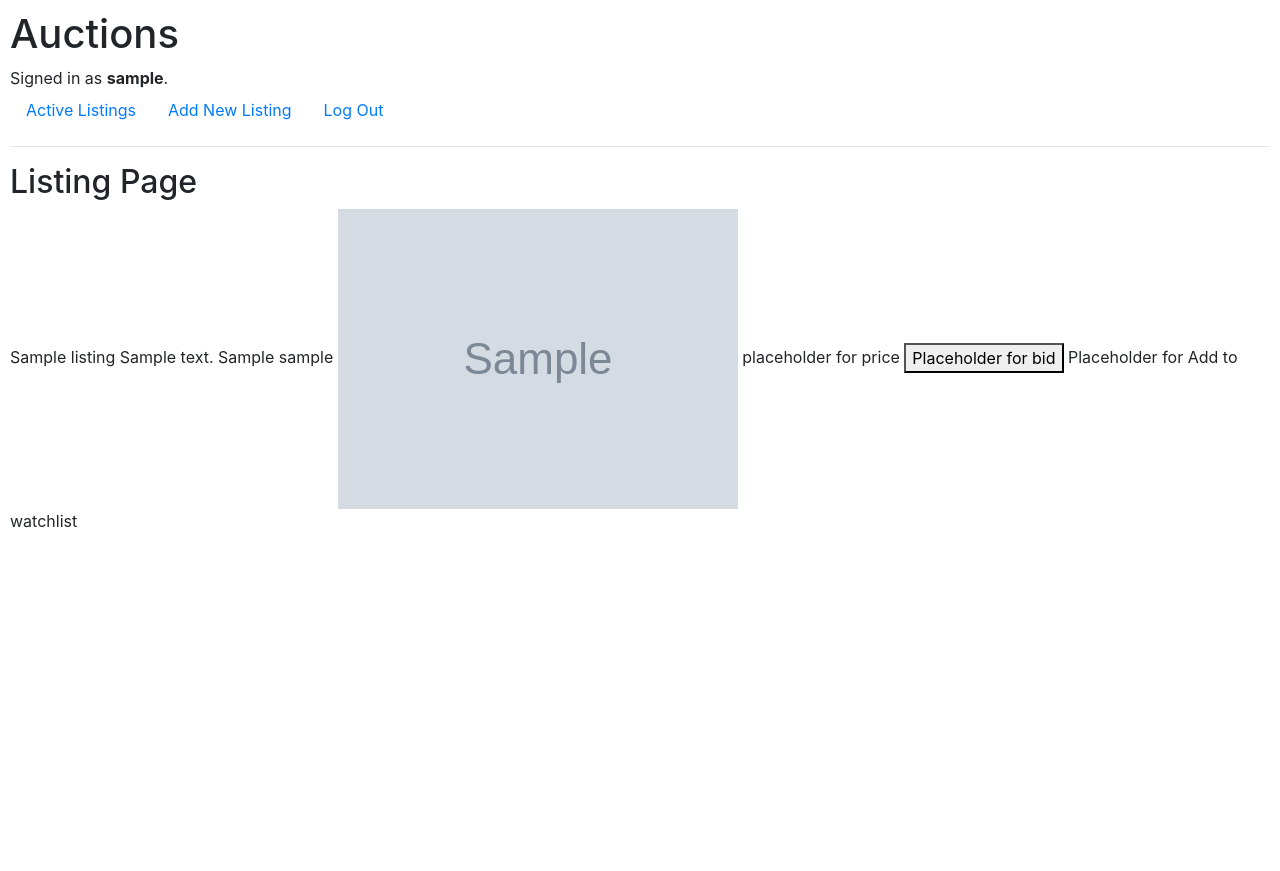
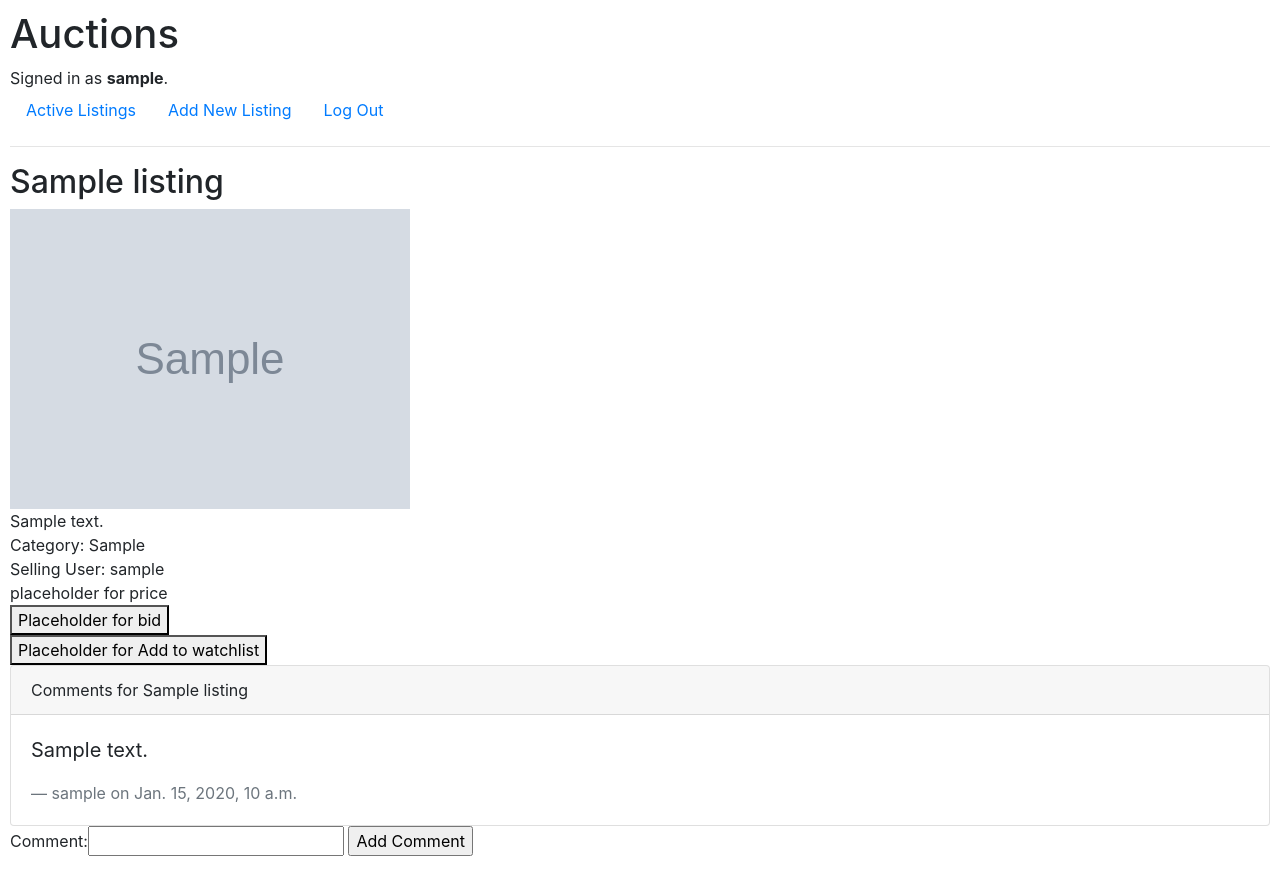
Before and after one commit to sjsumera/commerce, a Django app: page /items/1 in a window 1280 px wide. Before the commit the page ends 528 px from the top, so only its background shows below. Run offline with Django 3.2, Linux system fonts and the light colour scheme; a user stored in the database is signed in; tables that the repository leaves empty hold one stand-in row (values such as "Sample post"); grey boxes marked "Sample" are stand-in pictures; some libraries are stand-ins or nearby versions.

Commit message:
Added comment functionality, expanded models

```diff
--- a/auctions/forms.py
+++ b/auctions/forms.py
@@ -1,5 +1,5 @@
 from django import forms
-from .models import Listing
+from .models import Listing, Comment
 """
 Citing this article on using models as forms.
 https://www.geeksforgeeks.org/django-modelform-create-form-from-models/
@@ -9,6 +9,9 @@ https://www.geeksforgeeks.org/django-modelform-create-form-from-models/
 class ListingForm(forms.ModelForm):
     class Meta:
         model = Listing
-        # fields = "__all__"
-       # exclude = ['selling_user']
         fields = ['title', 'description', 'starting_bid', 'image_url', 'category']
+
+class CommentForm(forms.ModelForm):
+    class Meta:
+        model = Comment
+        fields = ['comment']
--- a/auctions/models.py
+++ b/auctions/models.py
@@ -11,22 +11,29 @@ class Listing(models.Model):
     title = models.CharField(max_length=80, blank=False)
     description = models.CharField(max_length=1000, blank=False)
     starting_bid = models.DecimalField(max_digits=20, decimal_places=2, blank=False)
+    current_bid = models.DecimalField(max_digits=20, decimal_places=2, blank=True)
     image_url = models.URLField(blank=True)
     category = models.CharField(max_length=30, blank=True)
+    active = models.BooleanField(default=True)
     selling_user = models.ForeignKey(User, null=True, on_delete=models.SET_NULL)
 
     def __str__(self):
-        return f"{self.id}: {self.title} {self.description} {self.starting_bid}"
+        return f"{self.id}: {self.title} {self.description} {self.starting_bid} {self.active}"
 
 
 class Bid(models.Model):
-    pass
+    bid = models.DecimalField(max_digits=20, decimal_places=2, blank=False)
+    bidding_user = models.ForeignKey(User, null=True, on_delete=models.SET_NULL)
+    listing = models.ForeignKey(Listing, null=True, on_delete=models.CASCADE)
+
+    def __str__(self):
+        return f"{self.id}: {self.bid} on {self.listing} {self.bidding_user}"
 
 class Comment(models.Model):
-    title = models.CharField(max_length=80, blank=False)
     comment = models.CharField(max_length=1000, blank=False)
     post_date = models.DateTimeField(auto_now_add=True)
     post_author = models.ForeignKey(User, null=True, on_delete=models.SET_NULL)
+    listing = models.ForeignKey(Listing, null=True, on_delete=models.CASCADE)
 
     def __str__(self):
-        return f"{self.id}: {self.title} {self.comment} {self.post_date}"
+        return f"{self.id}: {self.comment} {self.post_date}"
--- a/auctions/templates/auctions/items.html
+++ b/auctions/templates/auctions/items.html
@@ -2,19 +2,48 @@
 
 {% block body %}
 
-<h2>Listing Page</h2>
-    {{ item.title }}
-    {{ item.description }}
-    {{ item.category }}
-    {{ item.selling_user }}
+    <h2>{{ item.title }}</h2>
     {% if item.image_url %}
-        <img src="{{item.image_url}}" alt="image of {{ item.title }}">
+        <div><img src="{{item.image_url}}" alt="image of {{ item.title }}"></div>
     {% endif %}
-    placeholder for price
+    <div>{{ item.description }}</div>
+    <div>Category: {{ item.category }}</div>
+    <div>Selling User: {{ item.selling_user }}</div>
+    <div>placeholder for price</div>
 
     {% if user.is_authenticated %}
-         <button> Placeholder for bid</button>
-        Placeholder for Add to watchlist
+        <div><button> Placeholder for bid</button></div>
+        <div><button>Placeholder for Add to watchlist</button></div>
     {% endif %}
 
+        <div class="card">
+            <div class="card-header">
+            Comments for {{ item.title }}
+            </div>
+        {% if comments %}
+            {% for comment in comments %}
+            <div class="card-body">
+              <blockquote class="blockquote mb-0">
+                <p>{{ comment.comment }}</p>
+                <footer class="blockquote-footer">{{ comment.post_author }} on {{ comment.post_date }}</footer>
+              </blockquote>
+            </div>
+            {% endfor %}
+        {% else %}
+            <div class="card-body">
+                <blockquote class="blockquote mb-0">
+                <p>Be the first to add a comment!</p>
+                </blockquote>
+            </div>
+        {% endif %}
+        </div>
+
+        {% if user.is_authenticated %}
+            <form action="{% url 'item' item.id %}" method="POST">
+                {% csrf_token %}
+                {{ form }}
+                <input type="submit" value="Add Comment">
+            </form>
+        {% endif %}
+
 {% endblock %}
--- a/auctions/views.py
+++ b/auctions/views.py
@@ -4,8 +4,8 @@ from django.http import HttpResponse, HttpResponseRedirect
 from django.shortcuts import render
 from django.urls import reverse
 
-from .models import User, Category, Listing
-from .forms import ListingForm
+from .models import User, Category, Listing, Comment
+from .forms import ListingForm, CommentForm
 
 
 def index(request):
@@ -87,5 +87,21 @@ def new_listing(request):
 
 
 def item(request, item_id):
+    """
+    View to display individual items and allow users to add comments.
+    Citation: https://stackoverflow.com/questions/3090302/how-do-i-get-the-object-if-it-exists-or-none-if-it-does-not-exist
+    Queryset citation: https://stackoverflow.com/questions/42080864/set-in-django-for-a-queryset
+    """
     item = Listing.objects.get(id=item_id)
-    return render(request, "auctions/items.html", {"item": item})
+    comments = item.comment_set.all()
+    form = CommentForm(request.POST or None)
+
+    # add comment
+    if form.is_valid():
+        object = form.save(commit=False)
+        object.post_author = request.user
+        object.listing = item
+        object.save()
+        form = CommentForm()
+
+    return render(request, "auctions/items.html", {"item": item, "comments": comments, "form": form})
```
Also changed, not shown: auctions/templates/auctions/index.html (+9 -0 lines), auctions/migrations/0007_comment_listing.py (added), auctions/migrations/0008_auto_20210228_1523.py (added), auctions/migrations/0009_auto_20210228_1536.py (added).
